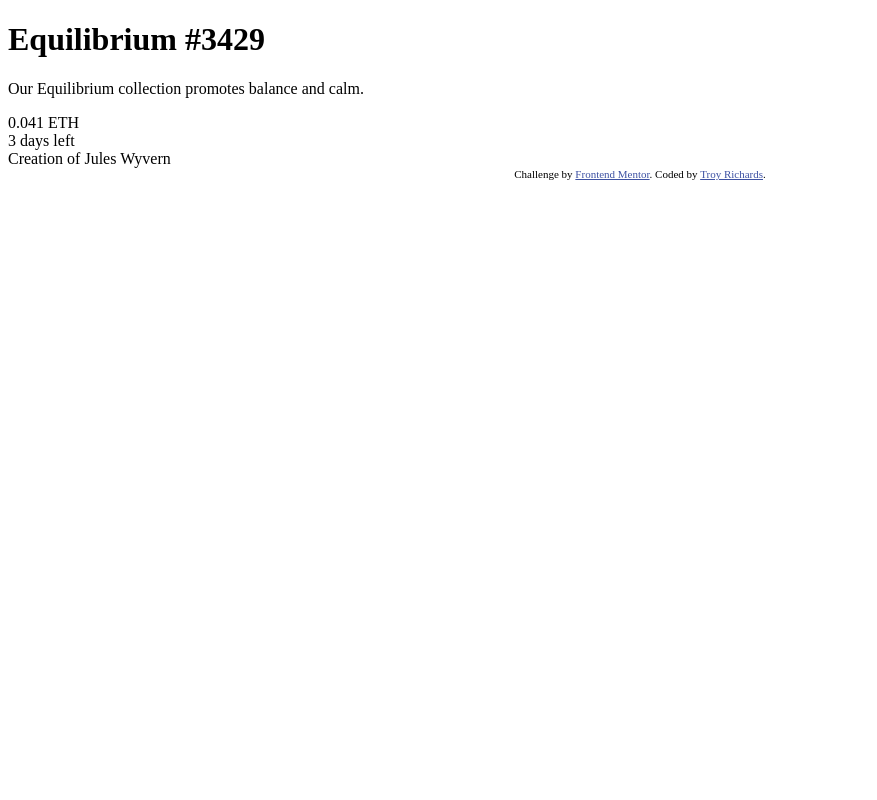
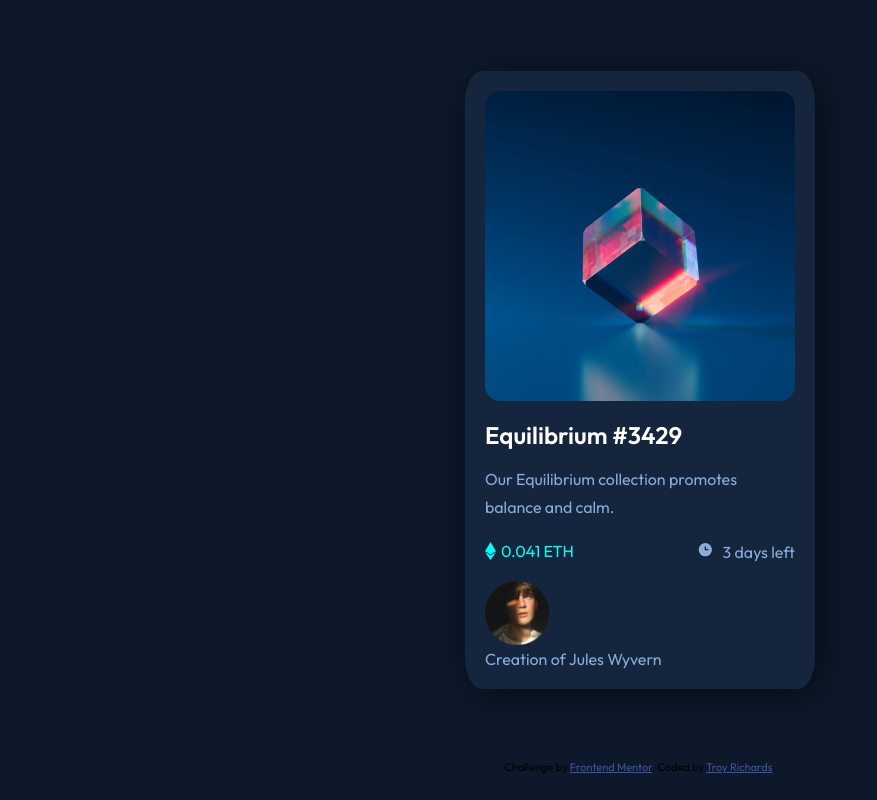
Before and after one commit to AyeTone/NTF-Card-Preview, a plain HTML site: page index.html in a window 1280 px wide. Shown: the whole page, without its empty margins (0-877 px from the left). Drawn offline with Linux system fonts and the light colour scheme.

Commit message:
Revised HTML and started CSS

```diff
--- /dev/null
+++ b/css/main.css
@@ -0,0 +1,126 @@
+:root {
+    --main-BG: hsl(217, 54%, 11%);
+    --card-BG: hsl(216, 50%, 16%);
+    --border-line: hsl(215, 32%, 27%);
+    --text: hsl(0, 0%, 100%);
+    --text2: hsl(215, 51%, 70%);
+    --price: hsl(178, 100%, 50%);
+}
+
+*,
+*::before,
+*::after {
+    -webkit-box-sizing: border-box;
+    box-sizing: border-box;
+    margin: 0;
+    padding: 0;
+}
+
+/*          General Styles           */
+
+body {
+    background-color: var(--main-BG);
+    font-family: 'Outfit', sans-serif;
+}
+
+h1{
+    color: var(--text);
+}
+
+.icons {
+    margin-right: 5px;
+}
+
+img {
+    max-width: 100%;
+}
+
+p {
+    color: var(--text2);
+}
+
+/*      Card      */
+.container {
+    display: flex;
+    justify-content: center;
+    align-items: center;
+    height: calc(100vh - 40px)
+}
+
+.card {
+    width: 350px;
+    padding: 20px;
+    background-color: var(--card-BG);
+    border-radius: 5%;
+    box-shadow: 5px 5px 45px rgba(0, 0, 0, .6);
+}
+
+
+/*     Card Art     */
+.card-art {
+    position: relative;
+    top: 0cm;
+    text-align: center;
+}
+
+.card-art img {
+    border-radius: 5%;
+}
+
+.eye {
+ position: absolute;
+ top: 0;
+ display: flex;
+ justify-content: center;
+ align-items: center;
+ width: 100%;
+ height: 99%;
+ background-color: rgba(0, 255, 255, 0.267);
+ opacity: 0;
+ transition: opacity .5s ease-in-out;
+ border-radius: 5%;
+}
+
+.eye:hover {
+    opacity: 1;
+}
+
+/*      Card info        */
+
+.card-info h1 {
+    padding: 15px 0;
+    font-size: 1.5em;
+}
+
+.card-info p {
+    line-height: 1.75em;
+    padding-bottom: 1.3rem;
+}
+
+/*      Card Time/Price       */
+
+.card-time-price {
+    display: flex;
+    justify-content: space-between;
+    padding-bottom: 1.2rem;
+}
+
+
+.price {
+    color: var(--price);
+}
+
+.price,
+.time {
+    display: flex;
+    align-items: center;
+}
+
+hr {
+    border-color: var(--border-line);
+}
+
+
+.acc-avatar {
+    width: 4em;
+}
--- a/index.html
+++ b/index.html
@@ -8,6 +8,14 @@
 
   <title>Frontend Mentor | NFT preview card component</title>
 
+  <link rel="stylesheet" href="/css/main.css">
+
+
+  <!-- Google Fonts -->
+  <link rel="preconnect" href="https://fonts.googleapis.com">
+  <link rel="preconnect" href="https://fonts.gstatic.com" crossorigin>
+  <link href="https://fonts.googleapis.com/css2?family=Outfit:wght@300;400;600&display=swap" rel="stylesheet">
+
   <!-- Feel free to remove these styles or customise in your own stylesheet 👍 -->
   <style>
     .attribution { font-size: 11px; text-align: center; }
@@ -16,24 +24,53 @@
 </head>
 
 <body>
+
   <div class="container">
-    <div class="card-art"></div>
-    <div class="card-body">
+    <div class="card">
+
+      <!--    Card Art     -->
+      <div class="card-art">
+       <img  src="/images/image-equilibrium.jpg" alt="equilibruim">
+       <div class="eye">
+         <img  src="/images/icon-view.svg" alt="">
+      </div>
+      </div>
+
+      <!--    Card Info    -->
+      <div class="card-info">
         <h1>Equilibrium #3429</h1>
         <p>
           Our Equilibrium collection promotes balance and calm.
         </p>
       </div>
-    <div class="price">
+
+
+      <!-- Card Time/Price   -->
+      <div class="card-time-price">
+          <div class="pricing">
+            <p class="price">
+            <img class="icons" src="/images/icon-ethereum.svg" alt="ethereum">
               0.041 ETH
+            </p>
           </div>
-    <div class="timeleft">
+          <div class="time">
+            <p>
+              <img class="icons" src="/images/icon-clock.svg" alt="clock">
               3 days left
-    </div>
-    <div class="cardbottom">
-      Creation of Jules Wyvern
+            </p>
           </div>
       </div>
+
+      <!--    Card Bottom    -->
+      <div class="cardbottom">
+        <img class="acc-avatar" src="/images/image-avatar.png" alt="avatar">
+        <p>
+          Creation of <span>Jules Wyvern</span>
+        </p>
+      </div>
+    </div>
+  </div>
+
 
 
   <div class="attribution">
```
Lines whose indentation alone changed are shown as unchanged.
